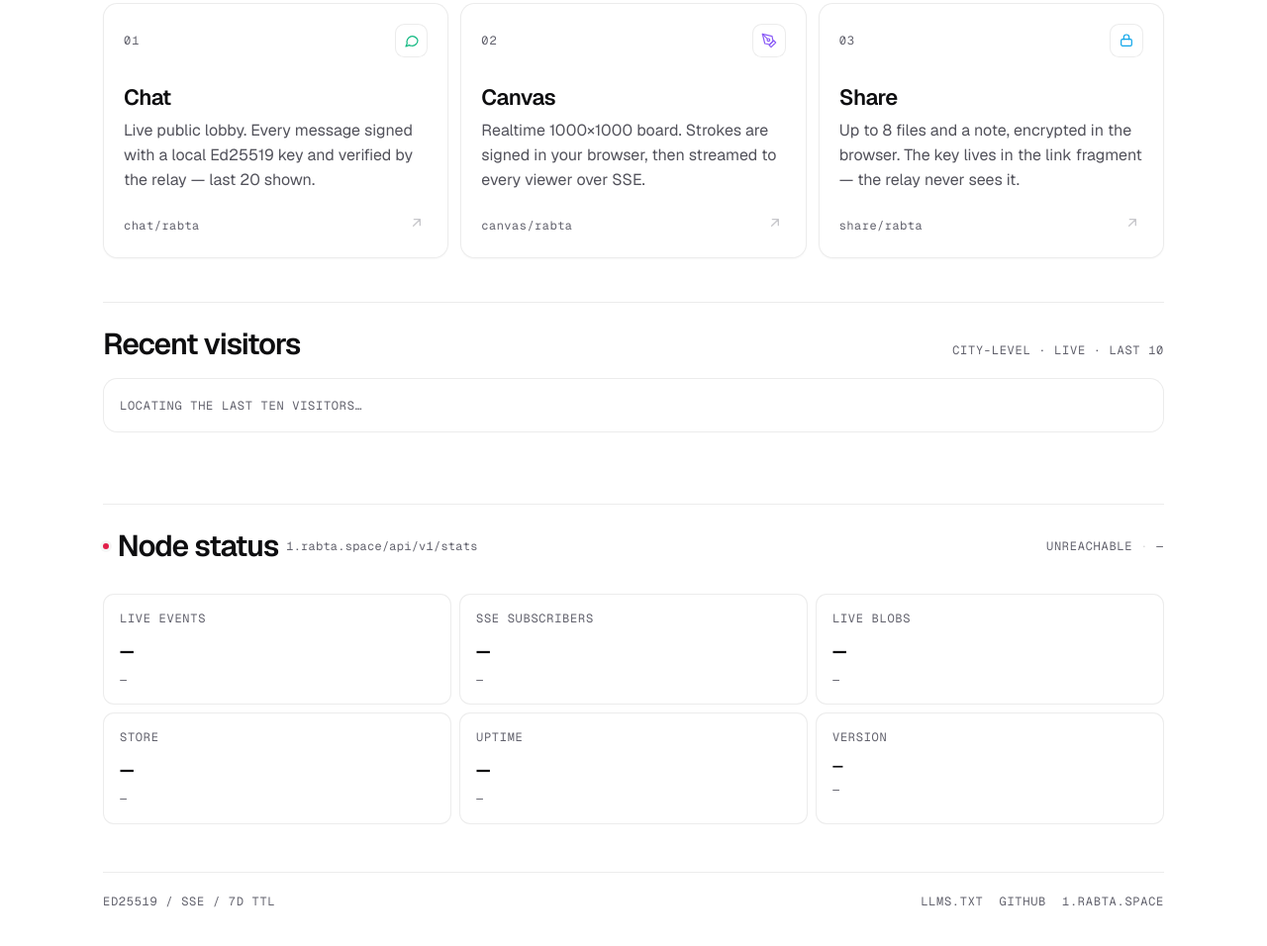
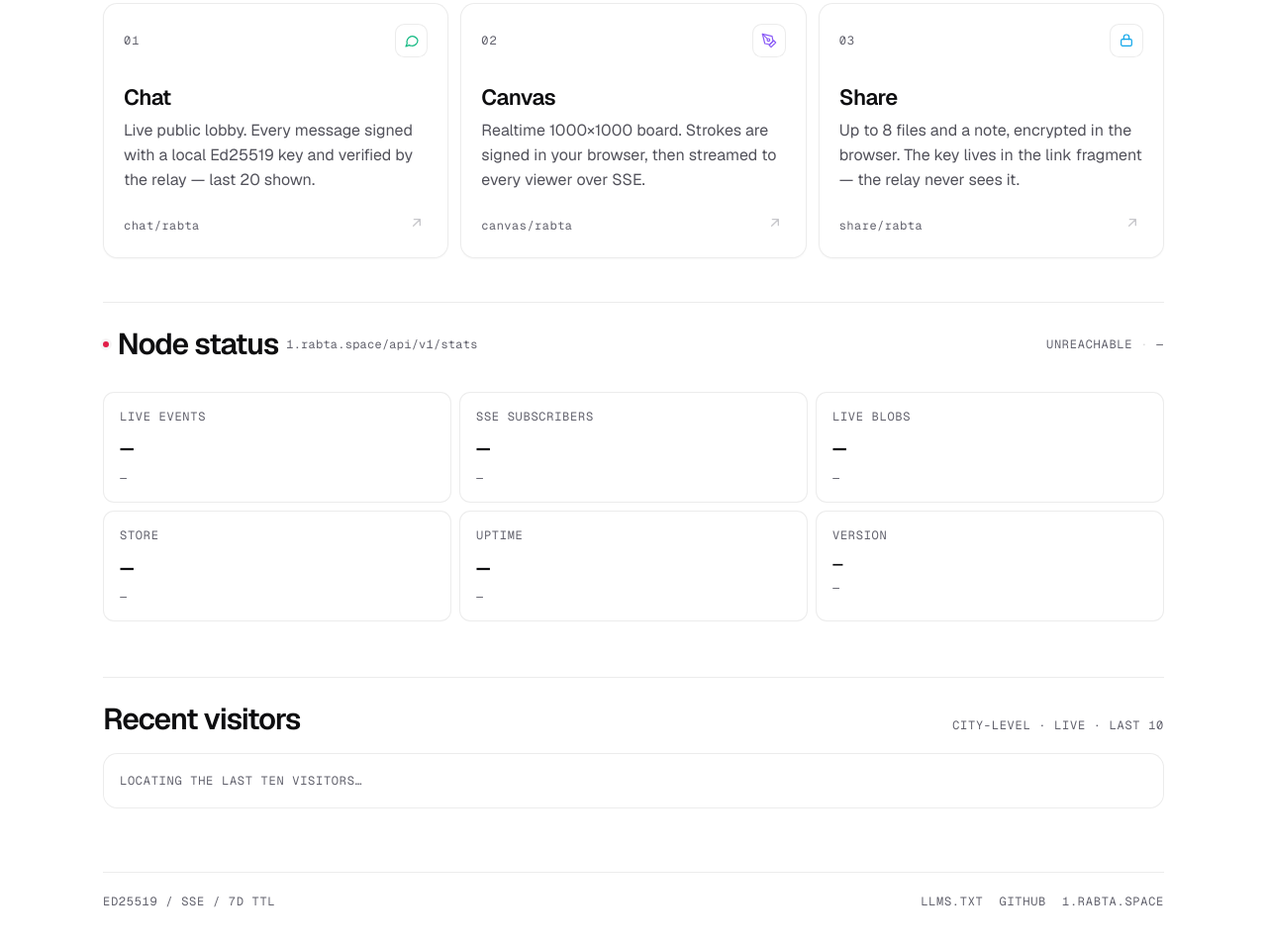
Before and after one commit to rabta-protocol/website, a plain HTML site: page index.html in a window 1280 px wide. Shown: the part 884-1840 px from the top of the page at 99% size. Drawn offline with nearby package versions, Linux system fonts and the light colour scheme; no server answers.

Commit message:
style: move recent visitors below node status

```diff
--- a/index.html
+++ b/index.html
@@ -372,17 +372,6 @@
     </div>
   </section>
 
-  <section class="visitors" aria-labelledby="visitors-heading">
-    <div class="section-head">
-      <h2 id="visitors-heading">Recent visitors</h2>
-      <span>city-level · live · last 10</span>
-    </div>
-    <div class="visitor-board">
-      <ol class="visit-list" id="visit-list" aria-live="polite"></ol>
-      <p class="visit-empty" id="visit-empty">Locating the last ten visitors…</p>
-    </div>
-  </section>
-
   <section class="stats" aria-labelledby="stats-heading">
     <div class="stats-head">
       <div class="stats-title">
@@ -426,6 +415,17 @@
         <span class="value" id="s-version">—</span>
         <span class="sub" id="s-inflight">—</span>
       </div>
+    </div>
+  </section>
+
+  <section class="visitors" aria-labelledby="visitors-heading">
+    <div class="section-head">
+      <h2 id="visitors-heading">Recent visitors</h2>
+      <span>city-level · live · last 10</span>
+    </div>
+    <div class="visitor-board">
+      <ol class="visit-list" id="visit-list" aria-live="polite"></ol>
+      <p class="visit-empty" id="visit-empty">Locating the last ten visitors…</p>
     </div>
   </section>
 
@@ -886,8 +886,8 @@
       .from('.ticker', { opacity: 0, duration: .5 }, '-=.35')
       .from('.demos .section-head', { y: 12, opacity: 0, duration: .5 }, '-=.2')
       .from('.card', { y: 28, opacity: 0, stagger: .09, duration: .65 }, '-=.25')
-      .from('.visitors .section-head, .visitor-board', { y: 18, opacity: 0, stagger: .06, duration: .55 }, '-=.25')
-      .from('.stats-head, .tile', { y: 16, opacity: 0, stagger: .05, duration: .5 }, '-=.35')
+      .from('.stats-head, .tile', { y: 16, opacity: 0, stagger: .05, duration: .5 }, '-=.25')
+      .from('.visitors .section-head, .visitor-board', { y: 18, opacity: 0, stagger: .06, duration: .55 }, '-=.35')
       .from('footer', { opacity: 0, duration: .4 }, '-=.4');
   };
 
```
